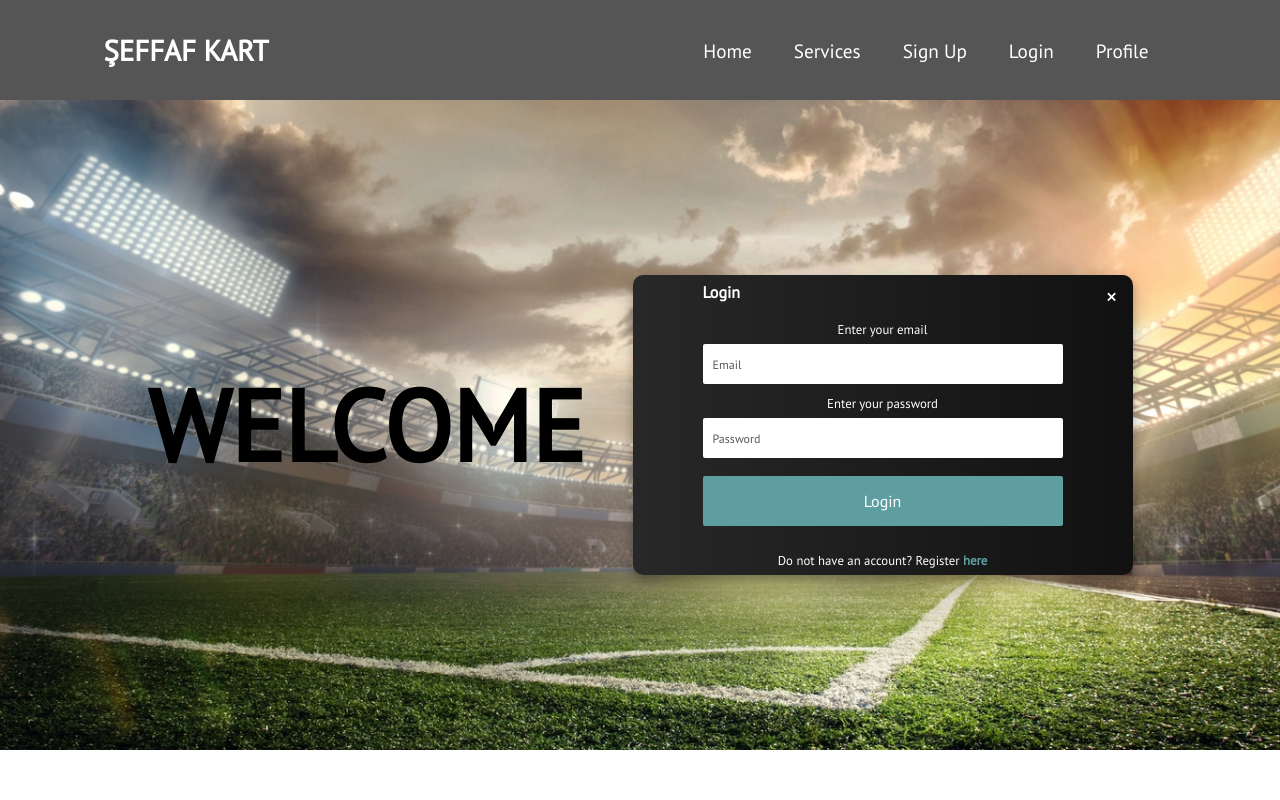
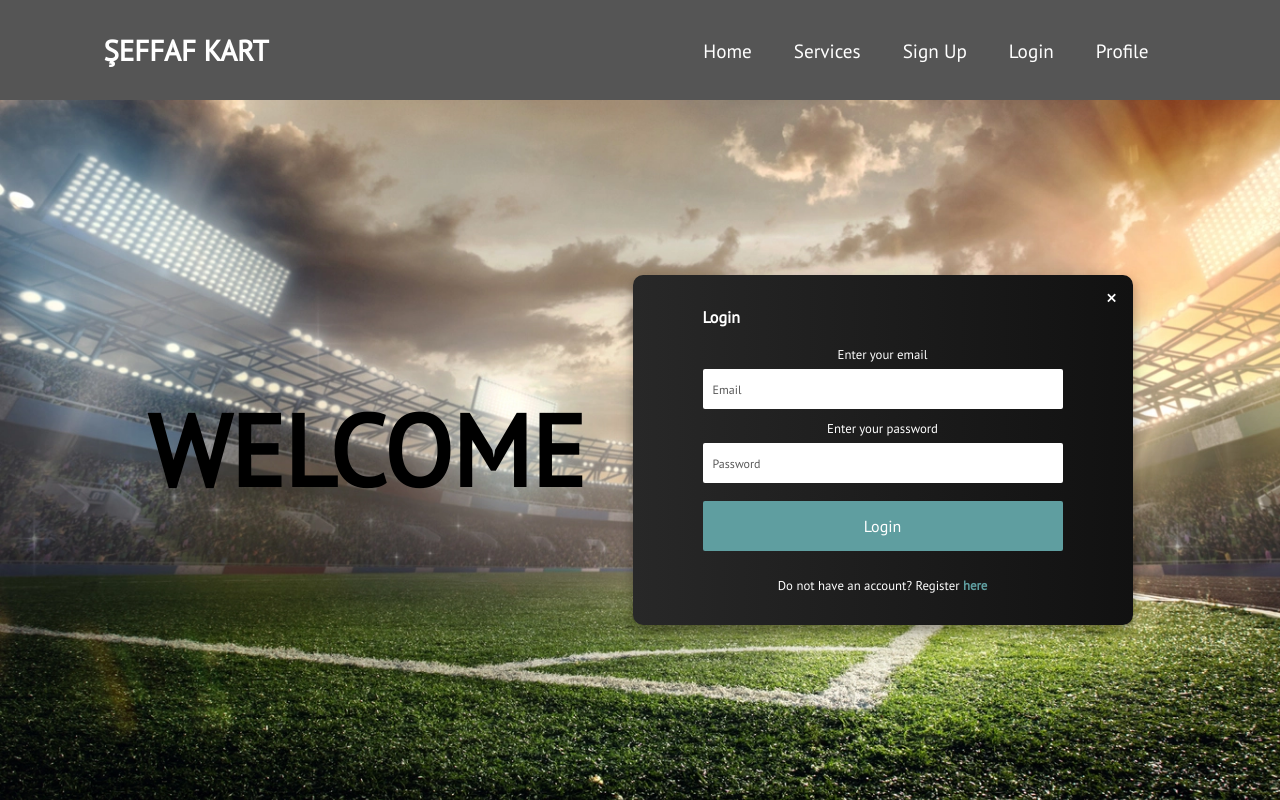
Before and after one commit to SU-CS308-22FA/Team-20-SeffafKart, a React (Create React App) app in the folder client/: page /login in a window 1280 px wide. Built offline with nearby package versions, Linux system fonts and the light colour scheme.

Commit message:
frontend backend login connection

```diff
--- a/client/src/form_components/Form.css
+++ b/client/src/form_components/Form.css
@@ -20,7 +20,7 @@
 
 .form-background-login {
   width: 100%;
-  height: 650px;
+  height: 700px;
   display: flex;
   align-items: center;
   text-align: center;
@@ -46,7 +46,7 @@ grid-template-columns: 1fr 1fr;*/
   box-shadow: 0 5px 8px 0 rgba(0, 0, 0, 0.2), 0 7px 20px 0 rgba(0, 0, 0, 0.2);
   position: relative;
   border-radius: 10px;
-  height: 300px;
+  height: 350px;
   display: grid;
 }
 
```
